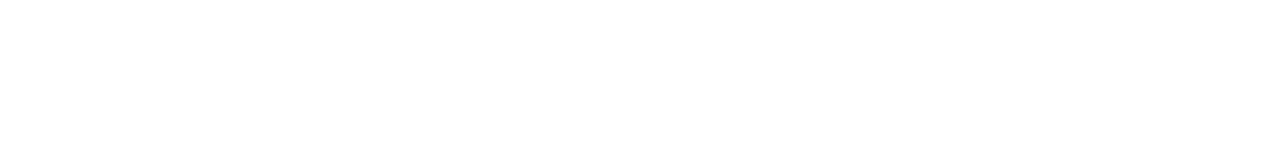
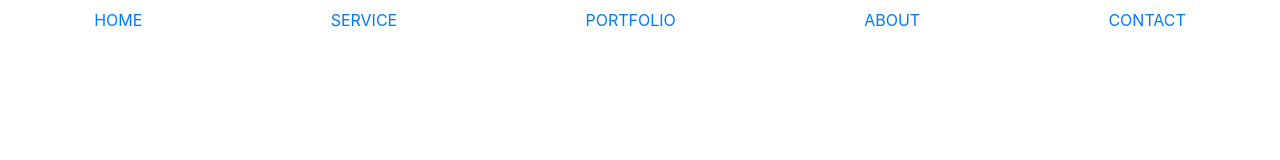
Before and after one commit to aniasadka/taks-runner2, a website: page index.html in a window 1280 px wide. Drawn offline with nearby package versions, Linux system fonts and the light colour scheme; files that its build step writes are made by us from their sources.

Commit message:
ADD MENU

```diff
--- a/index.html
+++ b/index.html
@@ -4,10 +4,17 @@
     <meta charset="utf-8">
     <meta name="viewport" content="width=device-width, initial-scale=1, shrink-to-fit=no">
     <title>My first website</title>
-    <link rel="stylesheet" href="vendor/bootstrap-grid.css">
+    <link rel="stylesheet" href="https://stackpath.bootstrapcdn.com/bootstrap/4.1.3/css/bootstrap.min.css" integrity="sha384-MCw98/SFnGE8fJT3GXwEOngsV7Zt27NXFoaoApmYm81iuXoPkFOJwJ8ERdknLPMO" crossorigin="anonymous">
     <link rel="stylesheet" href="https://cdnjs.cloudflare.com/ajax/libs/font-awesome/5.9.0/css/all.min.css">
-    <link rel="stylesheet" href="css/style.css">
+    <link rel="stylesheet" href="style.css">
 </head>
 <body>
+    <nav class="nav nav-pills nav-fill">
+        <a class="nav-item nav-link" href="#">HOME</a>
+        <a class="nav-item nav-link" href="#">SERVICE</a>
+        <a class="nav-item nav-link" href="#">PORTFOLIO</a>
+        <a class="nav-item nav-link" href="#">ABOUT</a>
+        <a class="nav-item nav-link" href="#">CONTACT</a>
+    </nav>
 </body>
 </html>
```
